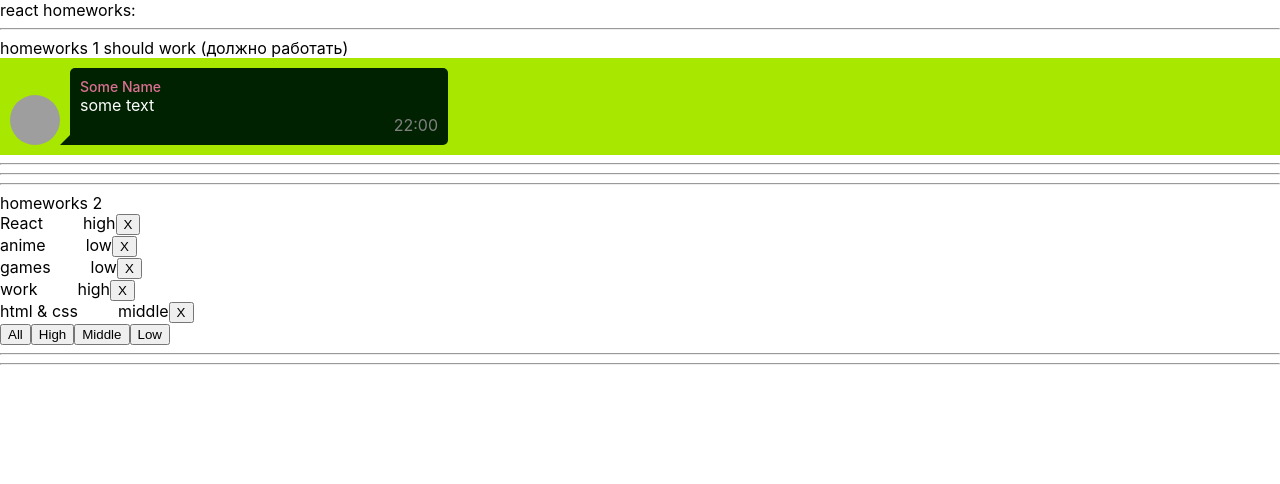
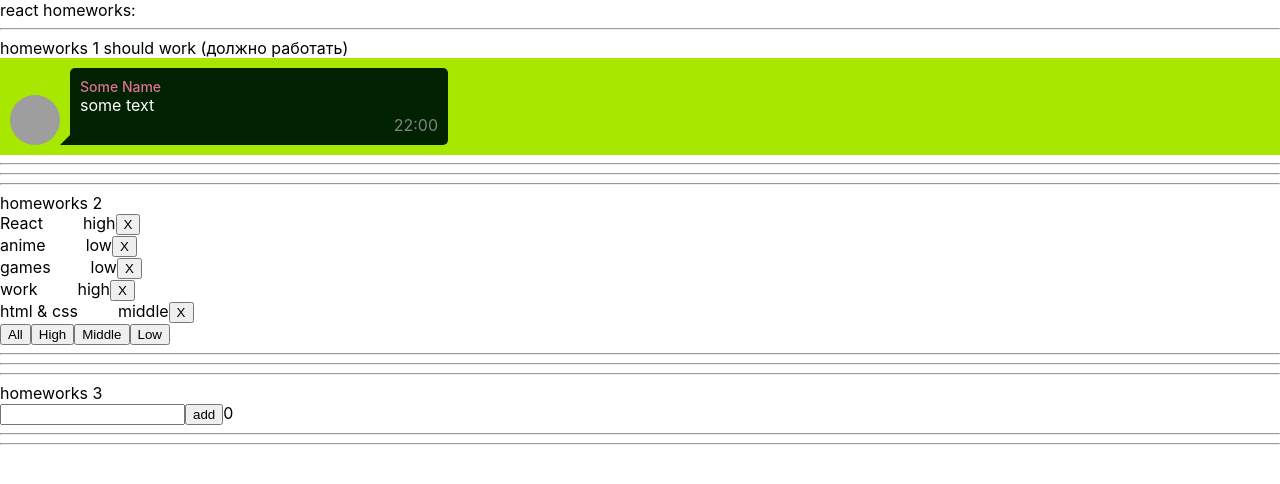
Before and after one commit to LapatinKostya/ignat-homeworks, a React (Create React App) app: page / in a window 1280 px wide. Shown: the top 484 px of the page. Built offline with nearby package versions, Linux system fonts and the light colour scheme; grey boxes are pictures that could not be loaded.

Commit message:
Third (input)

```diff
--- a/package.json
+++ b/package.json
@@ -10,6 +10,7 @@
     "@types/node": "^16.7.13",
     "@types/react": "^18.0.0",
     "@types/react-dom": "^18.0.0",
+    "@types/uuid": "^8.3.4",
     "react": "^18.1.0",
     "react-dom": "^18.1.0",
     "react-scripts": "5.0.1",
--- a/src/p1-main/m1-ui/u1-app/App.tsx
+++ b/src/p1-main/m1-ui/u1-app/App.tsx
@@ -2,6 +2,7 @@ import React from 'react'
 import s from './App.module.css'
 import HW1 from '../../../p2-homeworks/h1/HW1'
 import HW2 from "../../../p2-homeworks/h2/HW2";
+import HW3 from "../../../p2-homeworks/h3/HW3";
 
 function App() {
     return (
@@ -9,7 +10,7 @@ function App() {
             <div>react homeworks:</div>
             <HW1/>
             <HW2/>
-            {/*<HW3/>*/}
+            <HW3/>
             {/*<HW4/>*/}
             {/*<HW5/>*/}
 
--- a/src/p2-homeworks/h3/Greeting.module.css
+++ b/src/p2-homeworks/h3/Greeting.module.css
@@ -1,7 +1,11 @@
 .someClass {
-
 }
 
 .error {
     border: 1px solid red;
 }
+
+.errorFont {
+    color: red;
+    font-weight: 900;
+}
--- a/src/p2-homeworks/h3/Greeting.tsx
+++ b/src/p2-homeworks/h3/Greeting.tsx
@@ -1,26 +1,32 @@
-import React from 'react'
+import React, {ChangeEvent, KeyboardEvent} from 'react'
 import s from './Greeting.module.css'
 
 type GreetingPropsType = {
-    name: any // need to fix any
-    setNameCallback: any // need to fix any
-    addUser: any // need to fix any
-    error: any // need to fix any
-    totalUsers: any // need to fix any
+    name: string // need to fix any
+    setNameCallback: (e: ChangeEvent<HTMLInputElement>) => void // need to fix any
+    addUser: () => void // need to fix any
+    error: string // need to fix any
+    totalUsers: number // need to fix any
+    onClickEnter: (e: KeyboardEvent<HTMLInputElement>) => void
 }
 
 // презентационная компонента (для верстальщика)
 const Greeting: React.FC<GreetingPropsType> = (
-    {name, setNameCallback, addUser, error, totalUsers} // деструктуризация пропсов
+    {name, setNameCallback, addUser, error, totalUsers, onClickEnter} // деструктуризация пропсов
 ) => {
-    const inputClass = s.error // need to fix with (?:)
+    const inputClass = error === '' ? '' : s.error // need to fix with (?:)
 
     return (
         <div>
-            <input value={name} onChange={setNameCallback} className={inputClass}/>
-            <span>{error}</span>
+            <input
+                value={name}
+                onChange={setNameCallback}
+                onKeyDown={onClickEnter}
+                className={inputClass}
+            />
             <button onClick={addUser}>add</button>
             <span>{totalUsers}</span>
+            <div className={s.errorFont}>{error}</div>
         </div>
     )
 }
--- a/src/p2-homeworks/h3/GreetingContainer.tsx
+++ b/src/p2-homeworks/h3/GreetingContainer.tsx
@@ -1,9 +1,10 @@
-import React, {useState} from 'react'
+import React, {ChangeEvent, KeyboardEvent, useState} from 'react'
 import Greeting from './Greeting'
+import {UserType} from "./HW3";
 
 type GreetingContainerPropsType = {
-    users: any // need to fix any
-    addUserCallback: any // need to fix any
+    users: Array<UserType> // need to fix any
+    addUserCallback: (name: string) => void // need to fix any
 }
 
 // более простой и понятный для новичков
@@ -12,17 +13,29 @@ type GreetingContainerPropsType = {
 // более современный и удобный для про :)
 // уровень локальной логики
 const GreetingContainer: React.FC<GreetingContainerPropsType> = ({users, addUserCallback}) => { // деструктуризация пропсов
-    const [name, setName] = useState<any>('') // need to fix any
-    const [error, setError] = useState<any>('') // need to fix any
+    const [name, setName] = useState<string>('') // need to fix any
+    const [error, setError] = useState<string>('') // need to fix any
 
-    const setNameCallback = (e: any) => { // need to fix any
-        setName('') // need to fix
+    const setNameCallback = (e: ChangeEvent<HTMLInputElement>) => { // need to fix any
+        setName(e.currentTarget.value) // need to fix
     }
     const addUser = () => {
-        alert(`Hello  !`) // need to fix
+        if (name.trim() !== '') {
+            alert(`Hello ${name}!`) // need to fix
+            addUserCallback(name)
+            setError('')
+        } else {
+            setError('Name should be require')
+        }
+        setName('')
+    }
+    const onClickEnter = (e:KeyboardEvent<HTMLInputElement>) => {
+        if (e.key === 'Enter'){
+            addUser()
+        }
     }
 
-    const totalUsers = 0 // need to fix
+    const totalUsers = users.length // need to fix
 
     return (
         <Greeting
@@ -31,6 +44,7 @@ const GreetingContainer: React.FC<GreetingContainerPropsType> = ({users, addUser
             addUser={addUser}
             error={error}
             totalUsers={totalUsers}
+            onClickEnter={onClickEnter}
         />
     )
 }
--- a/src/p2-homeworks/h3/HW3.tsx
+++ b/src/p2-homeworks/h3/HW3.tsx
@@ -1,18 +1,20 @@
 import React, {useState} from 'react'
 import GreetingContainer from './GreetingContainer'
+import {v1} from "uuid";
 
 // types
 export type UserType = {
-    _id: any // need to fix any
-    name: any // need to fix any
+    _id: string // need to fix any
+    name: string // need to fix any
 }
 
 // уровень работы с глобальными данными
 function HW3() {
-    const [users, setUsers] = useState<any>([]) // need to fix any
+    const [users, setUsers] = useState<Array<UserType>>([]) // need to fix any
 
-    const addUserCallback = (name: any) => { // need to fix any
-        setUsers([]) // need to fix
+    const addUserCallback = (name: string) => { // need to fix any
+        const user = {_id: v1(), name:name}
+        setUsers([...users, user]) // need to fix
     }
 
     return (
```
Also changed, not shown: 1 other file (tests, documents, lock files or other folders).
